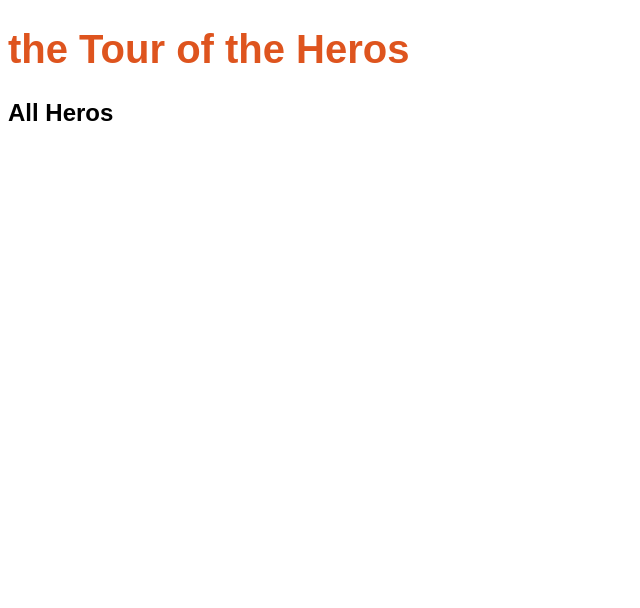
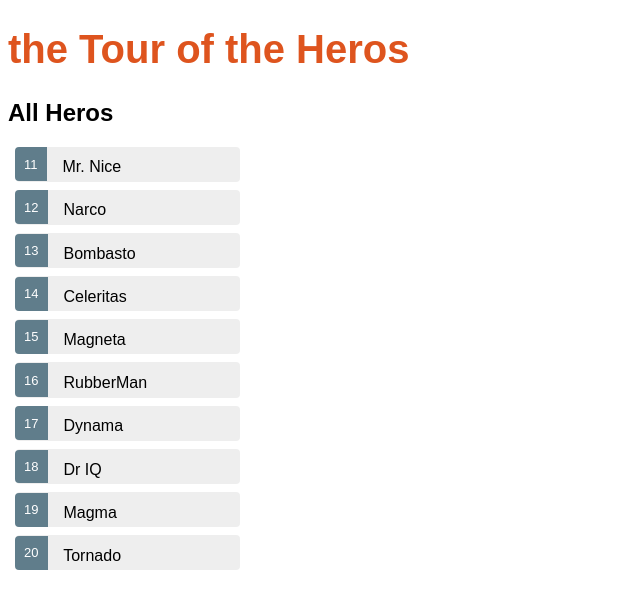
Before and after one commit to kunal-rp/angular_heroTutorial, an Angular app: page / in a window 1280 px wide. Shown: the top 608 px of the page, without its empty margins (0-640 px from the left). Built offline with nearby package versions, Linux system fonts and the light colour scheme.

Commit message:
fixing naming error

```diff
--- a/src/app/heros/heros.component.html
+++ b/src/app/heros/heros.component.html
@@ -3,7 +3,7 @@ We will have a list of all the heros at the top
 -->
 <h2>All Heros</h2>
 <ul class="heroes">
-  <li *ngFor="let hero of heross" [class.selected]="hero === selectedHero" (click)="onSelect(hero)">
+  <li *ngFor="let hero of heroes" [class.selected]="hero === selectedHero" (click)="onSelect(hero)">
     <span class = "badge" >{{hero.id}}</span> {{hero.name}}
   </li>
 </ul>
```
